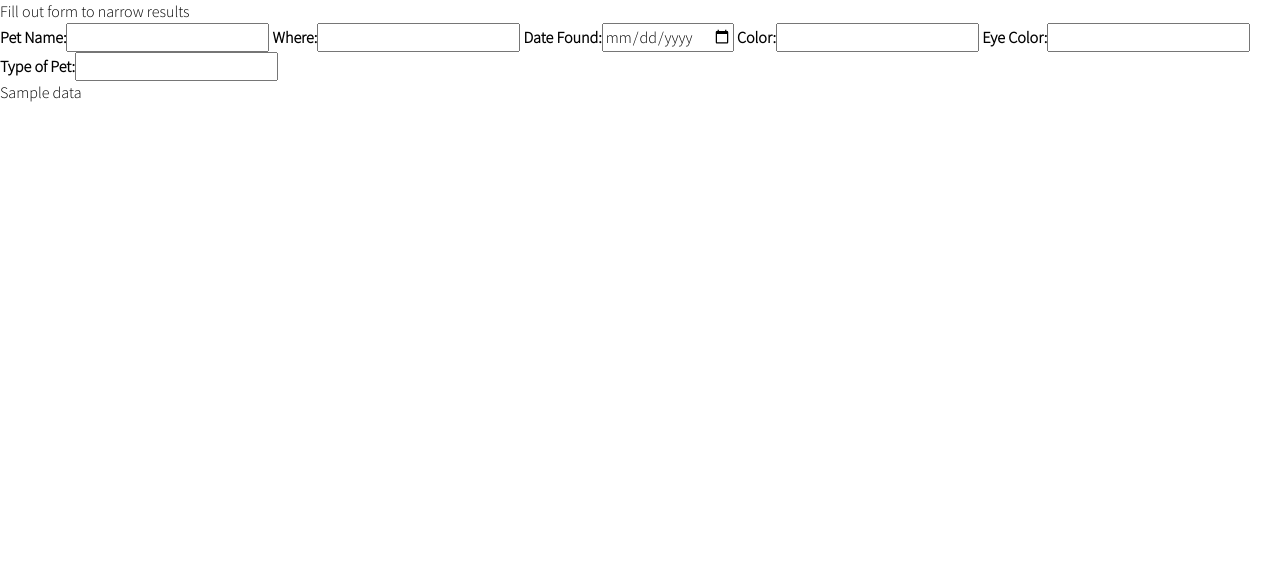
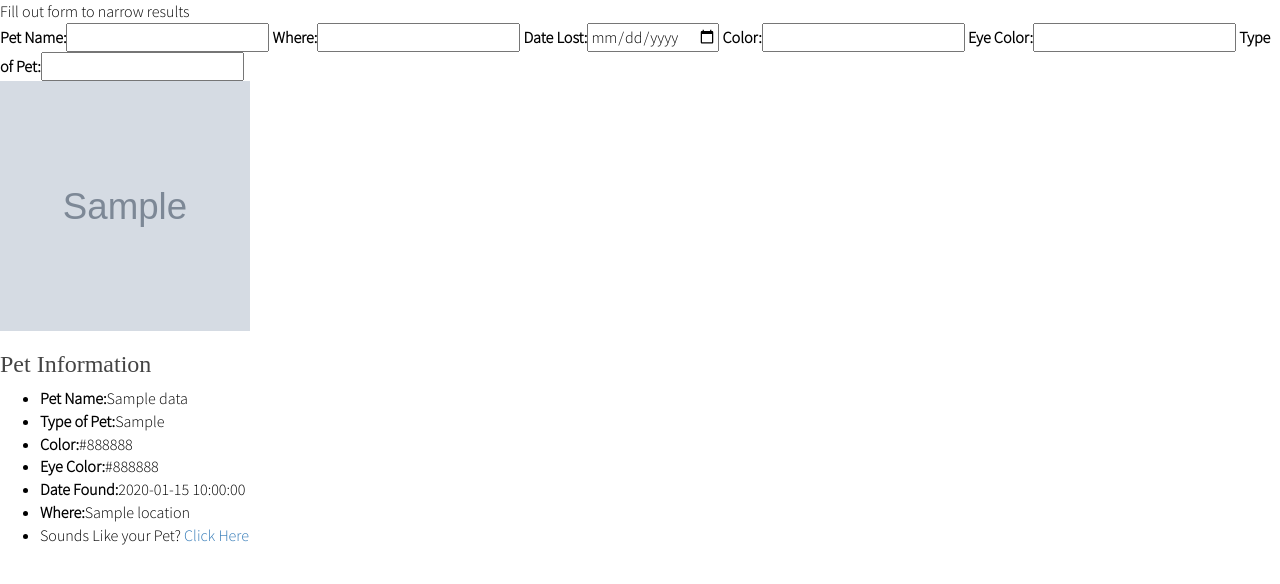
Before and after one commit to pchan37/ubiquitous-happiness, a Flask app: template templates/found.html in a window 1280 px wide. Shown: the top 584 px of the page. Run offline with Flask 2, Linux system fonts and the light colour scheme; the template is opened without the code that fills it: most values are stand-ins (such as "Sample title", 1, 10 or a date in 2020); grey boxes marked "Sample" are stand-in pictures; some libraries are stand-ins or nearby versions; some web fonts are replaced.

Commit message:
celine, please do work

```diff
--- a/app.py
+++ b/app.py
@@ -1,4 +1,4 @@
-from flask import Flask, render_template, request
+from flask import Flask, render_template, request, redirect, url_for
 from utils.Database import Database
 
 app = Flask(__name__)
@@ -13,6 +13,8 @@ def home():
 
 @app.route("/found/")
 def found():
+    if not db:
+        return redirect( url_for('home'))
     data = db.pullFoundData("WHERE Pets.petID = ListOfPetsFound.petID")
     return render_template("found.html", data = data)
 
--- a/devlog.txt
+++ b/devlog.txt
@@ -18,3 +18,4 @@ aymanA - 2017-01-16 07:57:49 PM - added new cover page
 kevinZ -- 2017-01-18 12:22:36 PM - Created base.html
 kevinZ -- 2017-01-18 03:19:30 PM - Worked on found.html and base.html
 kevinZ -- 2017-01-20 08:02:18 AM - Added another entry to db
+kevinZ -- 2017-01-22 09:25:20 PM - Finished up found.html. May need to make some modifications in the future.
--- a/templates/found.html
+++ b/templates/found.html
@@ -7,14 +7,28 @@
     <form id="formData" action="submitFound" method="POST">
       <b>Pet Name:</b><input type="text" name="petName" id="petName" class="formInput"></input>
       <b>Where:</b><input type="text" name="location" id="location" class="formInput"></input>
-      <b>Date Found:</b><input type="date" name="date" id="date" class="formInput"></input>
+      <b>Date Lost:</b><input type="date" name="date" id="date" class="formInput"></input>
       <b>Color:</b><input type="text" name="color" id="color" class="formInput"></input>
       <b>Eye Color:</b><input type="text" name="eyeColor" id="eyeColor" class="formInput"></input>
       <b>Type of Pet:</b><input type="text" name="petType" id="petType" class="formInput"></input>
     </form>
   </div>
   <div class="contentData">
-    {{ data }}
+    {% for d in data %}
+    <div class="dataObject">
+      <img src="{{d['img']}}" alt="IMAGE NOT FOUND" height="250px" width="250px">
+      <h3>Pet Information</h3>
+      <ul>
+        <li><b>Pet Name:</b>{{d['petName']}}</li>
+        <li><b>Type of Pet:</b>{{d['petType']}}</li>
+        <li><b>Color:</b>{{d['color']}}</li>
+        <li><b>Eye Color:</b>{{d['eyeColor']}}</li>
+        <li><b>Date Found:</b>{{d['dateLost']}}</li>
+        <li><b>Where:</b>{{d['location']}}</li>
+        <li>Sounds Like your Pet? <a href="/pet/{{d['petID']}}">Click Here</a></li>
+      </ul>
+    </div>
+    {% endfor %}
   </div>
 </div>
 {% endblock %}
```
Also changed, not shown: data/discobandit.db, static/images/noImg.jpg (added).
